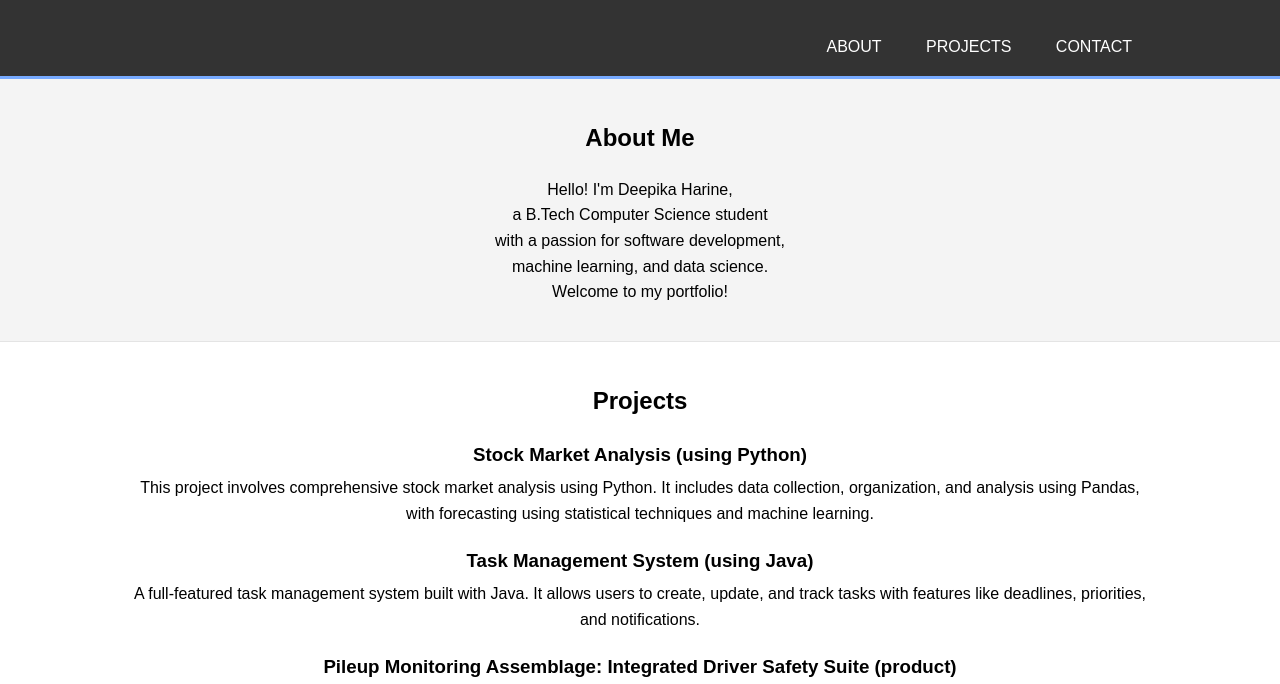
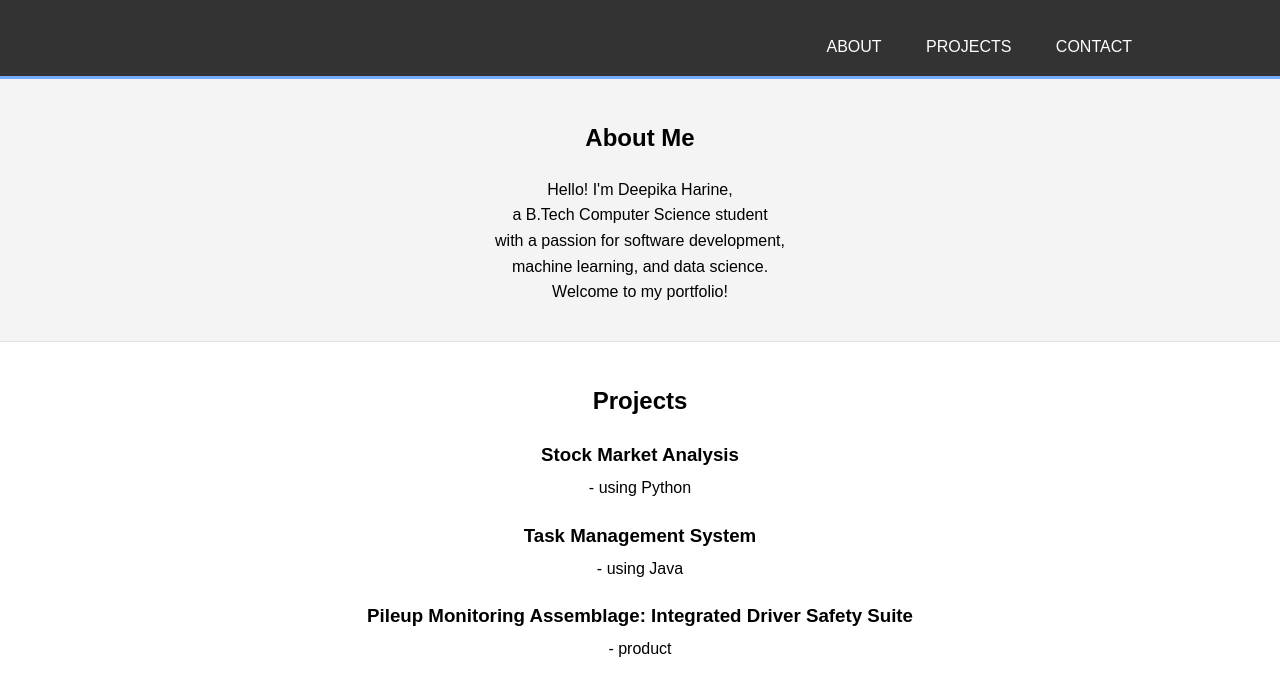
Before and after one commit to ADeepikaHarine/web_development, a plain HTML site: page Task1/index.html in a window 1280 px wide. Shown: the part 116-800 px from the top of the page. Drawn offline with Linux system fonts and the light colour scheme.

Commit message:
Update index.html

```diff
--- a/Task1/index.html
+++ b/Task1/index.html
@@ -35,16 +35,16 @@
         <div class="container">
             <h2>Projects</h2>
             <div class="project">
-                <h3>Stock Market Analysis (using Python)</h3>
-                <p>This project involves comprehensive stock market analysis using Python. It includes data collection, organization, and analysis using Pandas, with forecasting using statistical techniques and machine learning.</p>
+                <h3>Stock Market Analysis</h3>
+                <p>- using Python</p>
             </div>
             <div class="project">
-                <h3>Task Management System (using Java)</h3>
-                <p>A full-featured task management system built with Java. It allows users to create, update, and track tasks with features like deadlines, priorities, and notifications.</p>
+                <h3>Task Management System</h3>
+                <p>- using Java</p>
             </div>
             <div class="project">
-                <h3>Pileup Monitoring Assemblage: Integrated Driver Safety Suite (product)</h3>
-                <p>An integrated driver safety suite designed to monitor and report pileups in real-time. The system uses a combination of sensors and software to enhance driver safety and prevent accidents.</p>
+                <h3>Pileup Monitoring Assemblage: Integrated Driver Safety Suite</h3>
+                <p>- product</p>
             </div>
         </div>
     </section>
@@ -52,6 +52,7 @@
     <section id="contact" class="contact-section">
         <div class="container">
             <h2>Contact</h2>
+            <p>Mobile: 9400156025</p>
             <p>Email: <a href="mailto:deepikaharine2005@gmail.com">deepikaharine2005@gmail.com</a></p>
         </div>
     </section>
```
